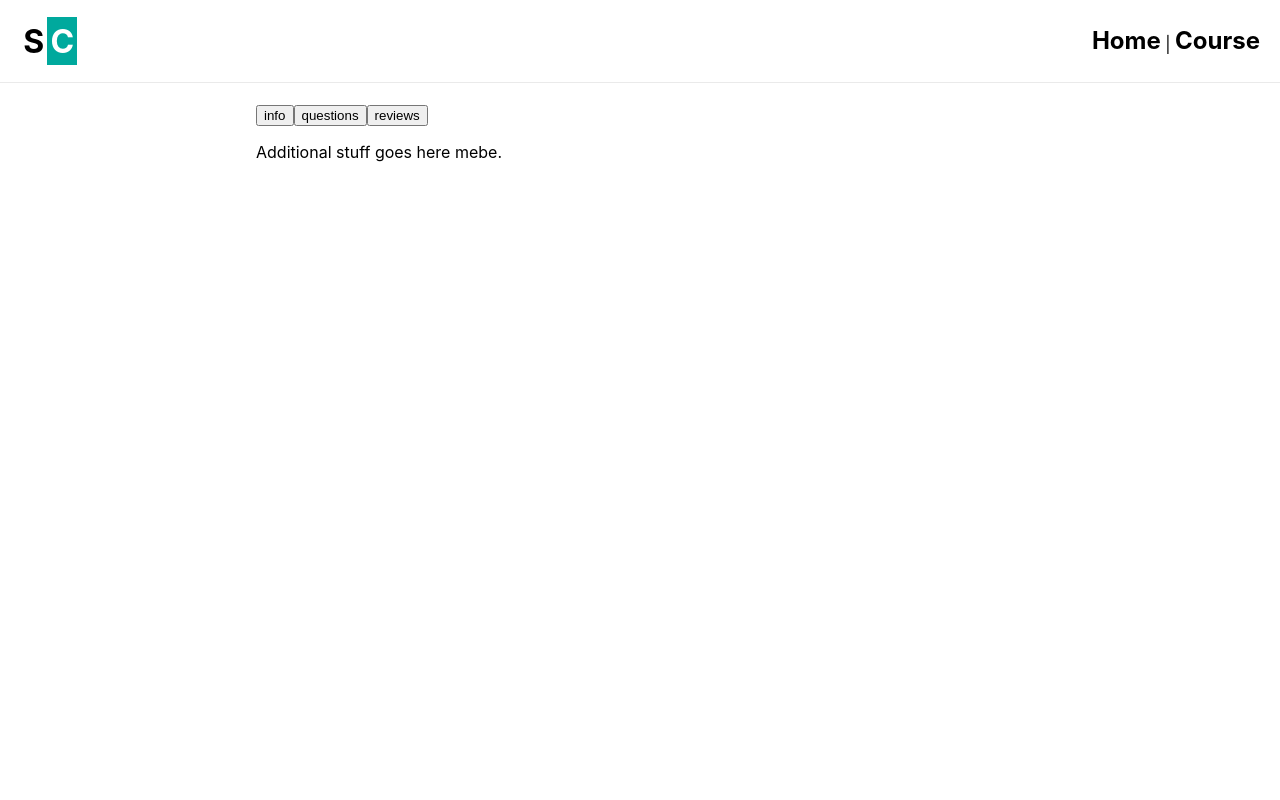
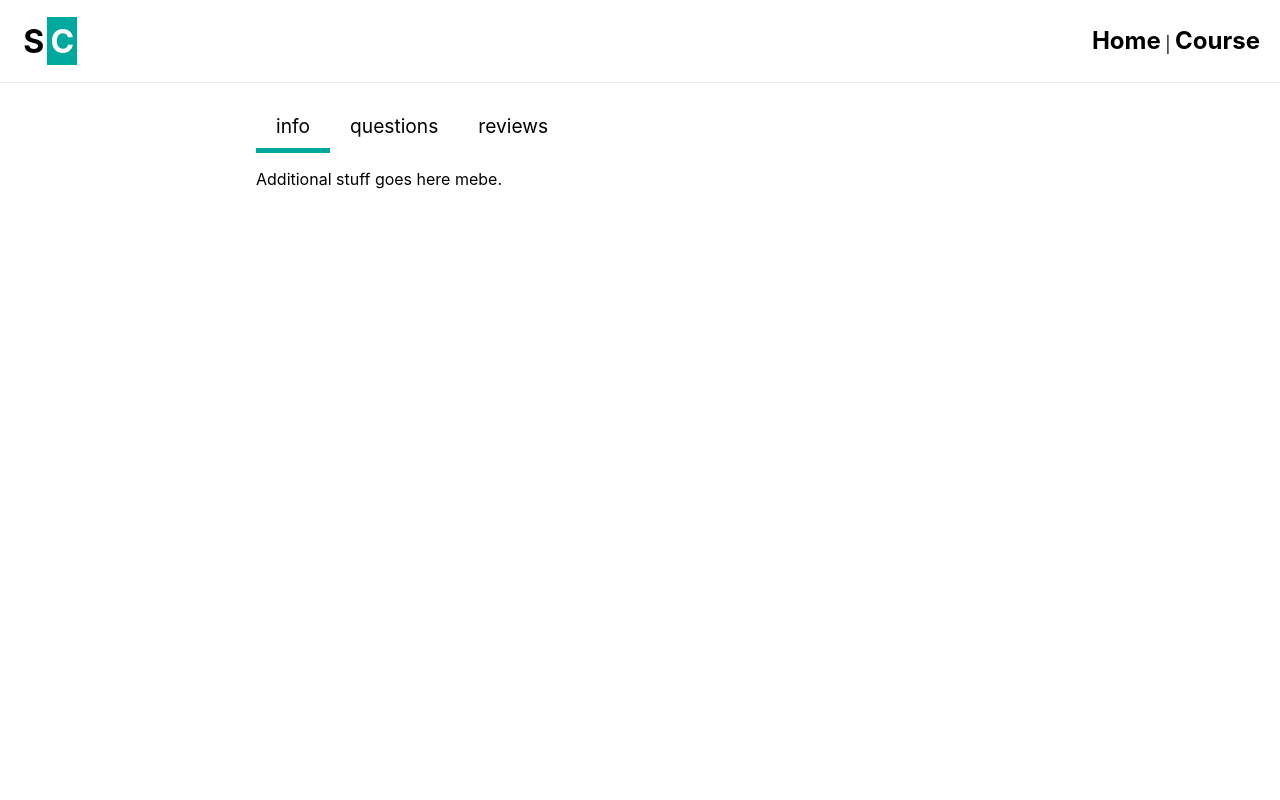
Before and after one commit to SmartCourse/app, a Vue app in the folder frontend/: page /course in a window 1280 px wide. Shown: the top 800 px of the page. Built offline with nearby package versions, Linux system fonts and the light colour scheme; no server answers.

Commit message:
pretty tab buttons

```diff
--- /dev/null
+++ b/frontend/src/components/course/TabButton.vue
@@ -0,0 +1,44 @@
+<template>
+    <button :class="{ 'tab-button':true, 'tab-button-active':active }">
+        <slot></slot>
+    </button>
+</template>
+
+<script>
+export default {
+  props: {
+    active: {
+      type: Boolean,
+      default: true
+    }
+  }
+}
+</script>
+
+<style scoped>
+button {
+    border-radius:0px;
+    border:none;
+    cursor: pointer;
+    padding: 10px 20px;
+    font: inherit;
+    outline: none;
+    transition: 0.2s ease-in-out box-shadow;
+}
+
+
+.tab-button-active {
+    border-bottom: solid 5px var(--theme);
+}
+
+.tab-button {
+    font-size:larger;
+    background-color: white;
+    color: black;
+}
+
+.tab-button:hover {
+    border-bottom: solid 5px var(--theme-light);
+}
+
+</style>
--- a/frontend/src/views/Course.vue
+++ b/frontend/src/views/Course.vue
@@ -3,9 +3,15 @@
     <div class="course-header">
         <h1>{{ courseInfo.name }}</h1>
         <h2>{{ courseInfo.code }}</h2>
-        <button @click="$store.dispatch('course/changeTab', 'info')" class="tab-button tab-button-active">info</button>
-        <button @click="$store.dispatch('course/changeTab', 'questions')" class="tab-button">questions</button>
-        <button @click="$store.dispatch('course/changeTab', 'reviews')" class="tab-button">reviews</button>
+        <TabButton @click.native="$store.dispatch('course/changeTab', 'info')" :active="courseTab=='info'">
+            info
+        </TabButton>
+        <TabButton @click.native="$store.dispatch('course/changeTab', 'questions')" :active="courseTab=='questions'">
+            questions
+        </TabButton>
+        <TabButton @click.native="$store.dispatch('course/changeTab', 'reviews')" :active="courseTab=='reviews'">
+            reviews
+        </TabButton>
     </div>
     <div class="course-content">
       <div v-if="courseTab=='info'" class="course-tab">
@@ -35,7 +41,8 @@
 
 <script>
 // @ is an alias to /src
-import Feed from '@/components/Feed'
+import Feed from '@/components/course/Feed'
+import TabButton from '@/components/course/TabButton'
 import { mapGetters } from 'vuex'
 
 export default {
@@ -44,7 +51,8 @@ export default {
     id: String
   },
   components: {
-    Feed
+    Feed,
+    TabButton
   },
   computed: {
     ...mapGetters('course', {
```
Also changed, not shown: frontend/src/components/course/Feed.vue (renamed from frontend/src/components/Feed.vue).
